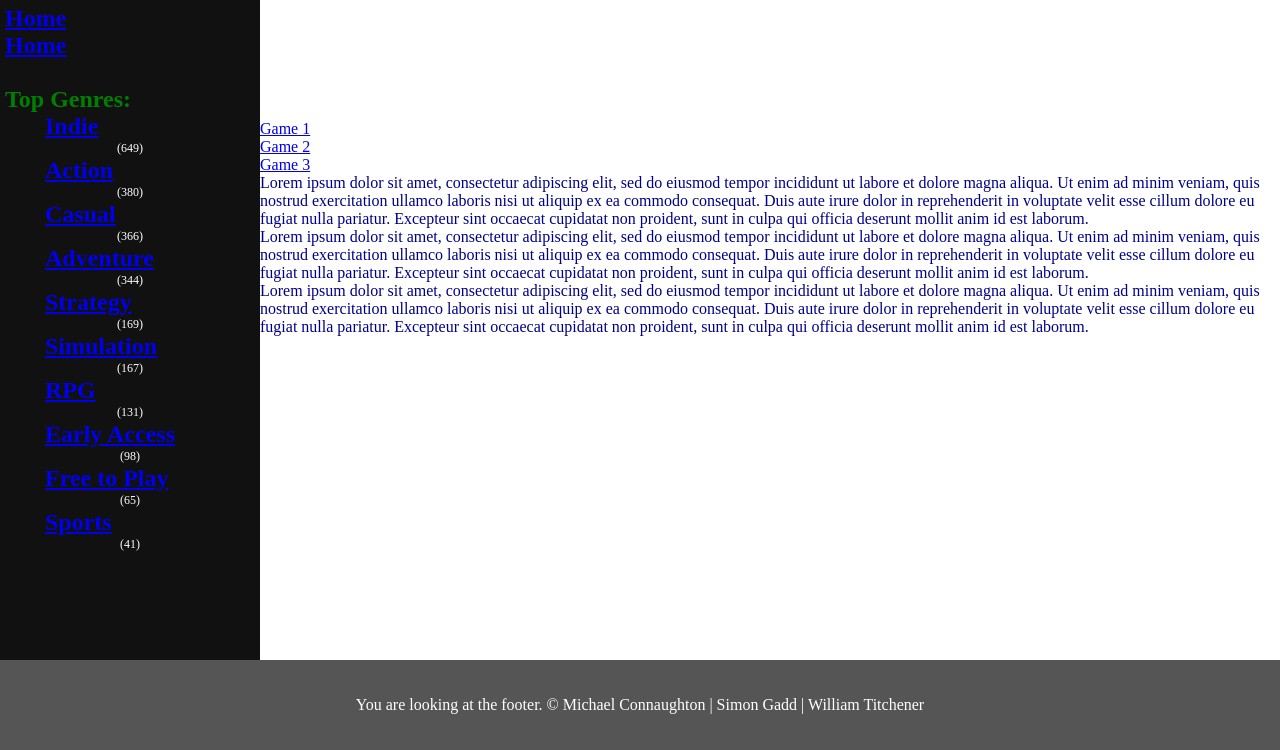
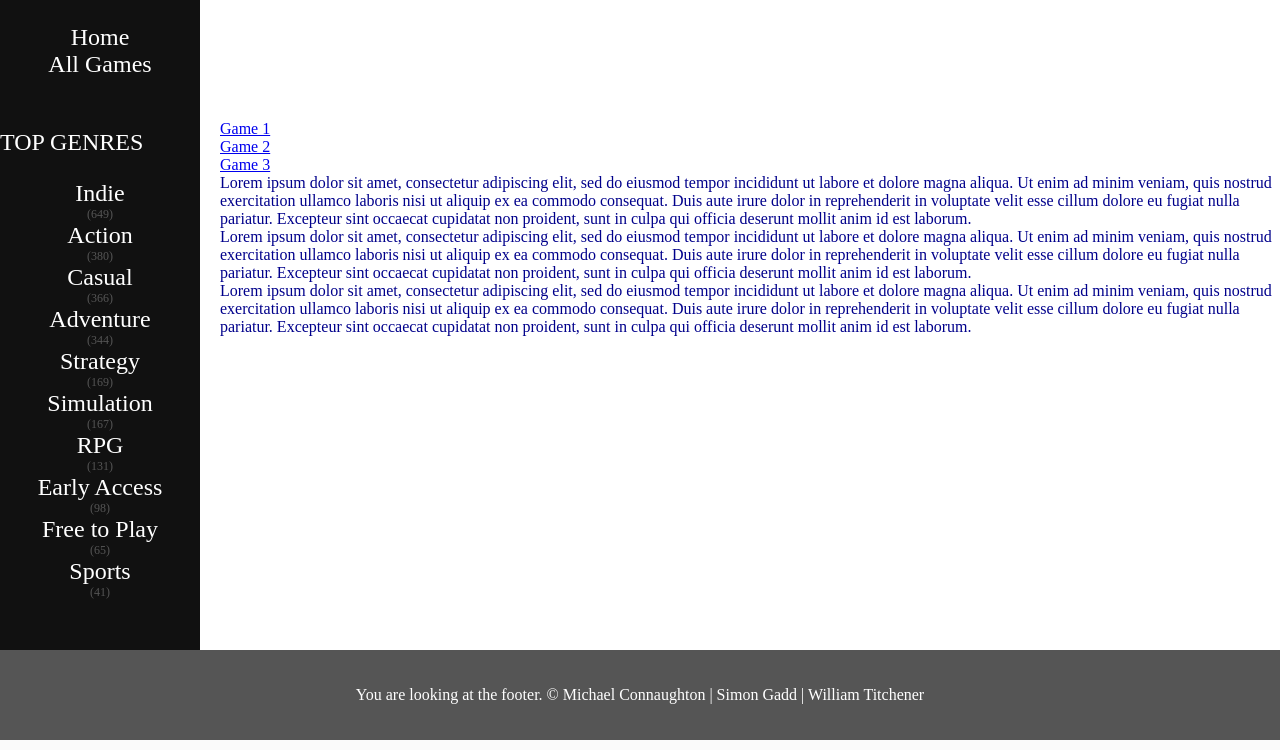
Before and after one commit to zZoogZz/Games-Web-App, a Flask app: page / in a window 1280 px wide. Shown: the part 100-850 px from the top of the page. Run offline with Flask 3, Linux system fonts and the light colour scheme; some libraries are stand-ins or nearby versions.

Commit message:
Got nav bar kinda there. Haven't figured out where genre links should link to.

```diff
--- a/games/static/css/main.css
+++ b/games/static/css/main.css
@@ -13,42 +13,42 @@ header {
   text-align: center;
 }
 
-/* Style the navigation bar */
+
 nav {
   text-align: left;
-  background-color: #111; /* Change to your desired navbar color */
-  height: calc(100vh - 150px); /* Calculate navbar height as viewport height minus header height */
-  width: 250px; /* Set the width of the navbar */
-  float: left; /* Float the navbar to the left */
+  background-color: #111;
+  height: calc(100vh - 150px);
+  width: 200px;
+  float: left;
   font-size: 24px;
-  font-weight: 700;
-  color: green;
-  padding: 5px;
+  color: white;
+  padding: 0px;
 }
 
+
 nav ul {
-    display: inline;
-    list-style: none;
-    position: relative;
+    list-style-type: none;
     text-align: center;
+    padding: 0px;
 }
 
-nav ul li {
-    display: inline;
-    list-style: none;
-    position: relative;
+nav ul li a {
+    display: block;
+    color: white;
     text-align: center;
+    padding: 0px;
+    text-decoration: none;
 }
+
+nav ul li a:hover {
+  background-color: #777777;
+}
+
 #nav-game-count {
   text-align: center;
   font-size: 12px;
-  font-weight: 100;
-  color: white;
-  padding: 1px;
-}
-
-nav ul {
-  list-style-type: none;
+  color: #555;
+  padding: 0px;
 }
 
 /* Style the main content area */
--- a/games/templates/navigation.html
+++ b/games/templates/navigation.html
@@ -1,19 +1,17 @@
 <div class="w3-row w3-centre">
     <nav id="nav">
-        <a href="{{ url_for('home_bp.home') }}" class="w3-button">Home</a><br>
-        <a href="{{ url_for('home_bp.home') }}" class="w3-button">Home</a><br>
-
-
+        <ul>
+            <li><a href="{{ url_for('home_bp.home') }}" class="w3-button">Home</a></li>
+            <li><a href="Jinja url_for All Games route/blueprint" class="w3-button">All Games</a></li>
+        </ul>
         <br>
-        <p>Top Genres:</p>
+        <p>TOP GENRES</p>
         <p>
-
+            <ul>
             {% for genre in top_genres %}
-            <ul>
-                <li><a href="gameDescription.html"> {{ genre[0].genre_name }} </a> <br> <div id="nav-game-count"> ({{ genre[1] }}) </div></li>
+                <li><a href="Probably need to do a GET method or something here"> {{ genre[0].genre_name }} </a></li>  <div id="nav-game-count"> ({{ genre[1] }}) </div>
+            {% endfor %}
             </ul>
-            {% endfor %}
-
         </p>
     </nav>
 </div>
```
